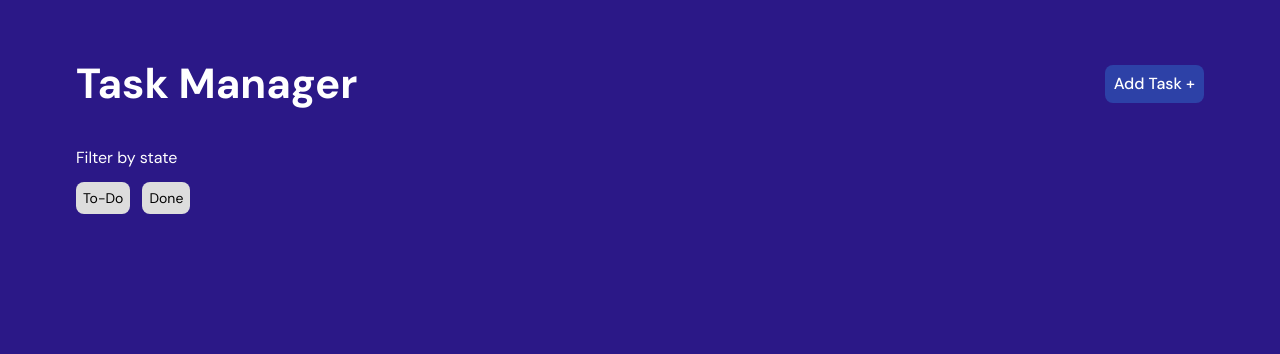
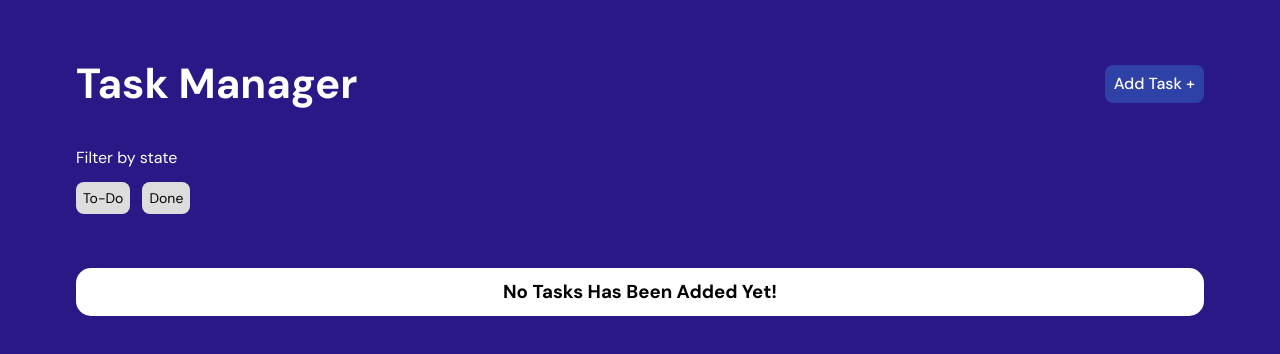
Before and after one commit to IHsojib71/task-manager-vue-composition-pinia-practice, a Vue app: page / in a window 1280 px wide. Shown: the top 354 px of the page. Built offline with nearby package versions, Linux system fonts and the light colour scheme.

Commit message:
initially finished, may be delete,edit tasks can be added later

```diff
--- a/src/App.vue
+++ b/src/App.vue
@@ -33,8 +33,11 @@ store.$subscribe((mutation, state) => {
 
     <Filter />
 
-    <div class="tasks">
-      <Task  v-for="(task, index) in store.filteredTasks" :task="task" :key="index" />
+    <div v-if=" store.filteredTasks.length" class="tasks">
+      <Task   v-for="(task, index) in store.filteredTasks" :task="task" :key="index" />
+    </div>
+    <div v-else class="no-task-found">
+          <h3>No Tasks Has Been Added Yet!</h3>
     </div>
 
 
@@ -88,6 +91,14 @@ store.$subscribe((mutation, state) => {
   }
 }
 
+.no-task-found{
+  background: white;
+  border-radius: 15px;
+  text-align: center;
+  color:black;
+  padding: 10px;
+}
+
 
 .add-task {
   margin-top: 60px;
```
